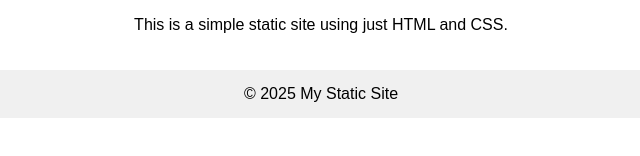
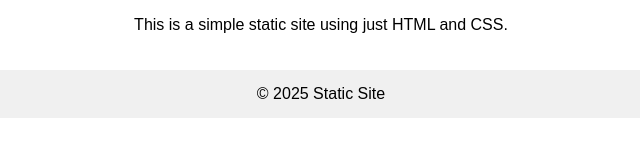
Before and after one commit to swapnilpawar8767/oc-project, a website: page public/index.html in a window 1280 px wide. Shown: the part 250-406 px from the top of the page, 319-959 px from the left. Drawn offline with Linux system fonts and the light colour scheme.

Commit message:
Update index.html

```diff
--- a/public/index.html
+++ b/public/index.html
@@ -60,7 +60,7 @@
   </section>
 
   <footer>
-    &copy; 2025 My Static Site
+    &copy; 2025  Static Site
   </footer>
 
 </body>
```
